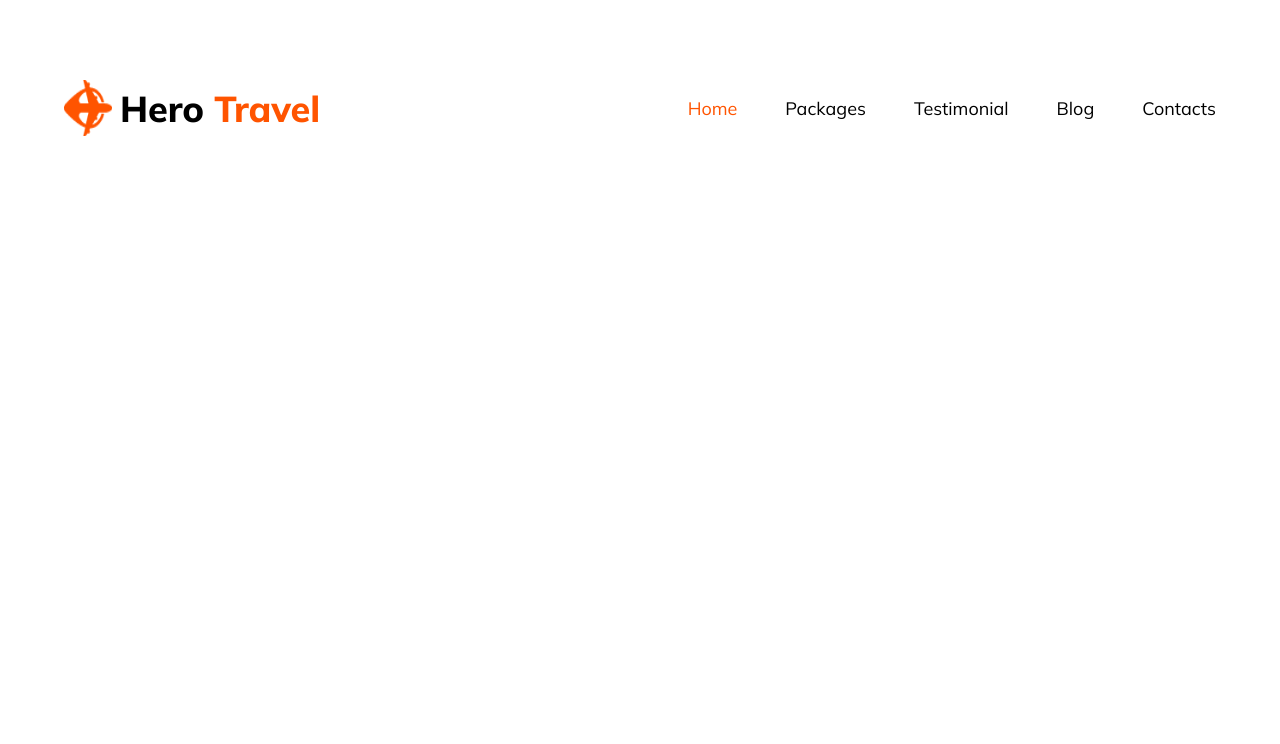
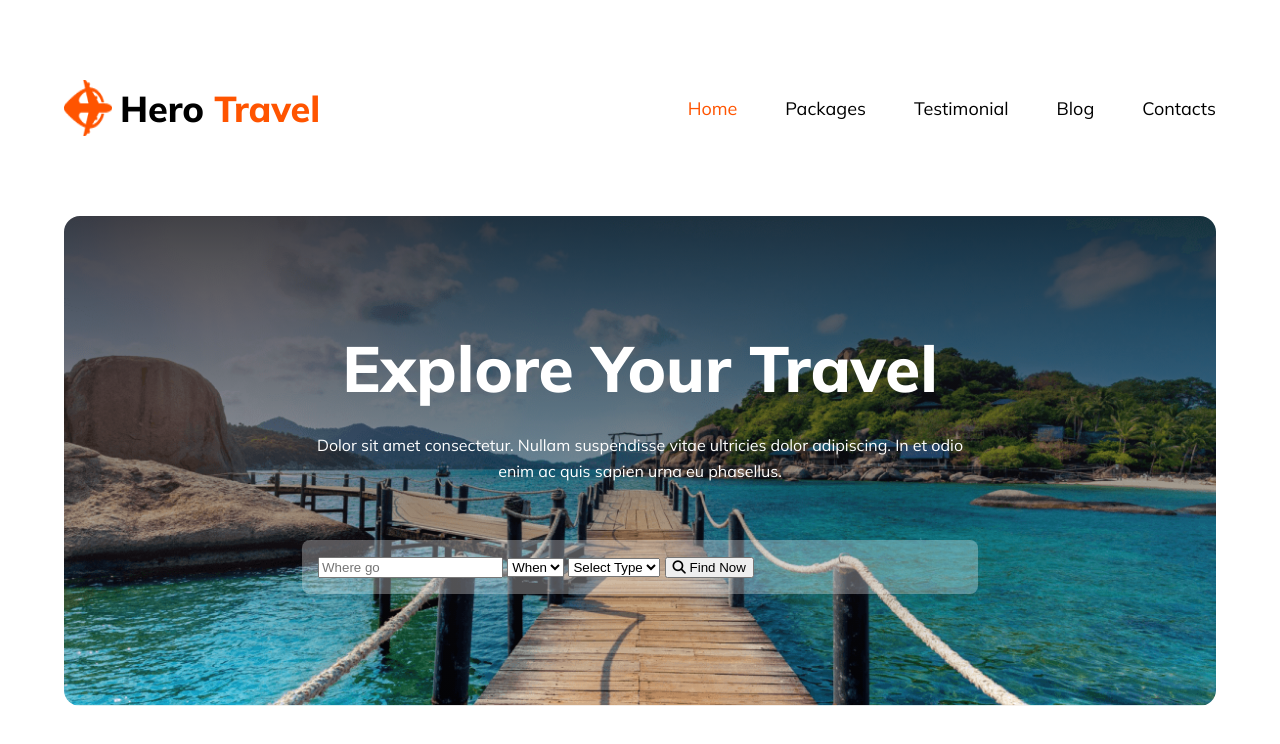
Before and after one commit to KI-Anik/Travel-website, a plain HTML site: page index.html in a window 1280 px wide. Drawn offline with Linux system fonts and the light colour scheme.

Commit message:
first banner added

```diff
--- a/index.html
+++ b/index.html
@@ -24,5 +24,23 @@
                 <p>Contacts</p>
             </div>
      </nav>
+
+     <!-- banner -->
+      <section class="container explore-your-travel">
+        <div class="explore-container">
+            <h3>Explore Your Travel</h3>
+            <p>Dolor sit amet consectetur. Nullam suspendisse vitae ultricies dolor adipiscing. In et odio enim ac quis sapien urna eu phasellus.</p>
+            <div class="travel-inputs">
+                <input type="text" placeholder="Where go" name="" id="">
+                <select name="" id="">
+                    <option value="">When</option>
+                </select>
+                <select name="" id="">
+                    <option value="">Select Type</option>
+                </select>
+                <button class="btn-primary"><i class="fa-solid fa-magnifying-glass"></i> Find Now</button>
+            </div>
+        </div>
+      </section>
 </body>
 </html>
--- a/style.css
+++ b/style.css
@@ -1,53 +1,97 @@
 @import url('https://fonts.googleapis.com/css2?family=Mulish:ital,wght@0,200..1000;1,200..1000&display=swap');
 
-body{
+body {
     font-family: "Mulish", sans-serif;
 }
 
 /* default styles */
-*{
+* {
     margin: 0;
 }
-.container{
+
+.container {
     width: 90%;
     margin: 5rem auto;
     border-radius: 1rem;
 }
-h3{
+
+h3 {
     font-size: 36px;
     font-weight: 800;
-    /* line-height: normal; */
-    /* text-align: center; */
+    line-height: normal;
+    text-align: center;
 }
-p, li {
+
+p,
+li {
     font-size: 18px;
-    /* font-weight: normal; */
-    /* line-height: normal; */
+    font-weight: normal;
+    line-height: normal;
+    text-align: center;
 }
-.primary-color{
+
+.primary-color {
     color: #FF5400;
 }
 
 /* navbar */
-.nav-bar{
+.nav-bar {
     display: flex;
     justify-content: space-between;
     align-items: center;
 }
-.logo{
+
+.logo {
     display: flex;
     align-items: center;
     width: 280px;
 }
-.logo img{
+
+.logo img {
     width: 48px;
     height: 56px;
     margin-right: 0.5rem;
 }
-.nav-options{
+
+.nav-options {
     display: flex;
     gap: 3rem;
 }
-.nav-options p{
+
+.nav-options p {
     cursor: pointer;
 }
+
+/* banner */
+.explore-your-travel {
+    background-image: linear-gradient(180.00deg, rgba(19, 19, 24, 0.8), rgba(19, 19, 24, 0) 100%), url(./Images/banner1.png);
+    padding: 7rem 0;
+    background-repeat: no-repeat;
+    background-position: center;
+    background-size: cover;
+    display: flex;
+    justify-content: center;
+    align-items: center;
+}
+
+.explore-container h3 {
+    color: white;
+    font-size: 4rem;
+    font-weight: 800;
+}
+
+.explore-container p {
+    color: rgb(255, 255, 255);
+    font-size: 1rem;
+    font-weight: 400;
+    width: 676px;
+    line-height: 26px;
+    padding: 1.5rem 0;
+    margin: auto;
+}
+.travel-inputs{
+    margin-top: 2rem;
+    padding: 1rem;
+    border-radius: 8px;
+background: rgba(255, 255, 255, 0.3);
+}
```
Also changed, not shown: Images/banner1.png (renamed from Images/Group 13 (1) (1).png).
